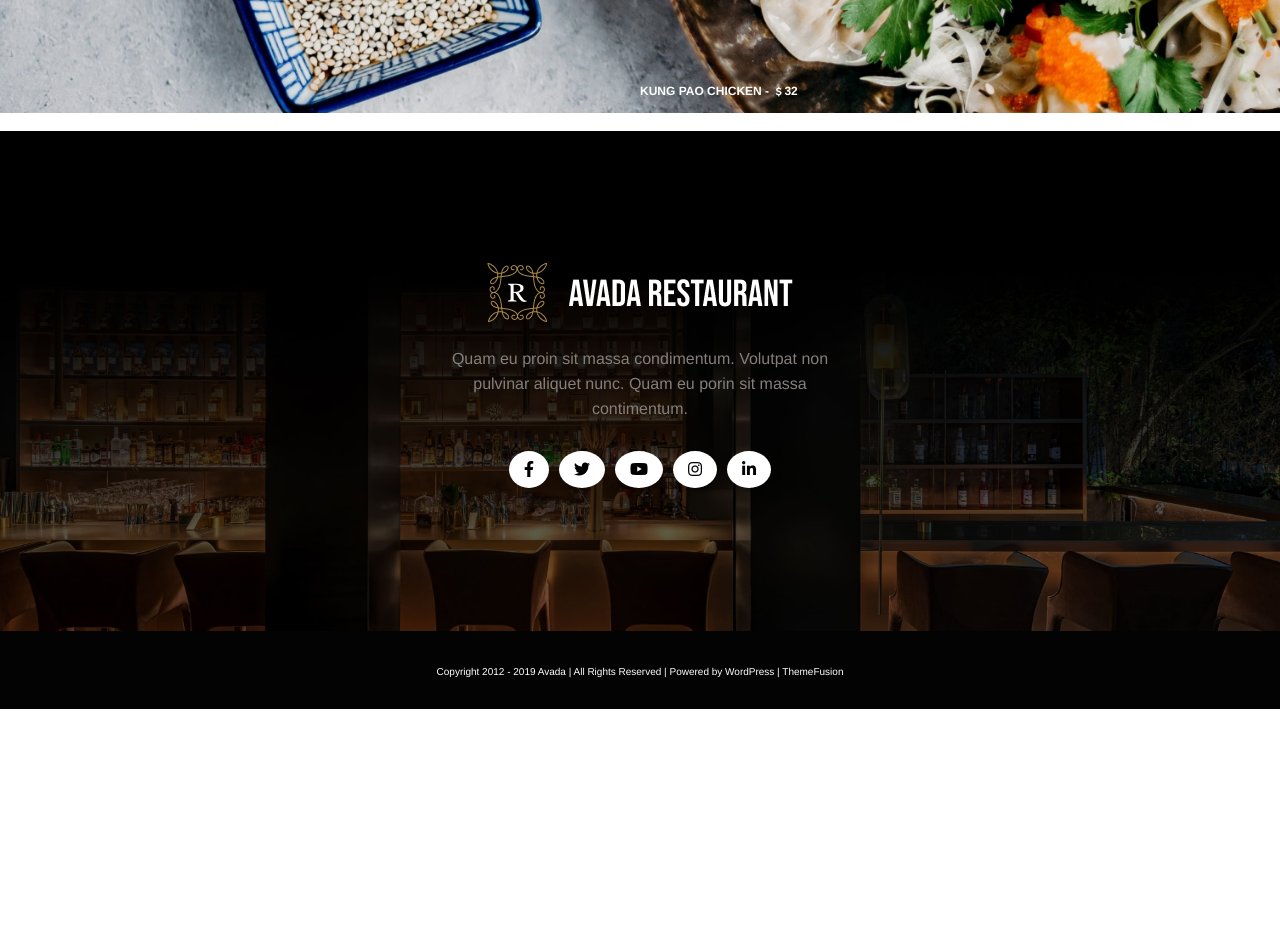
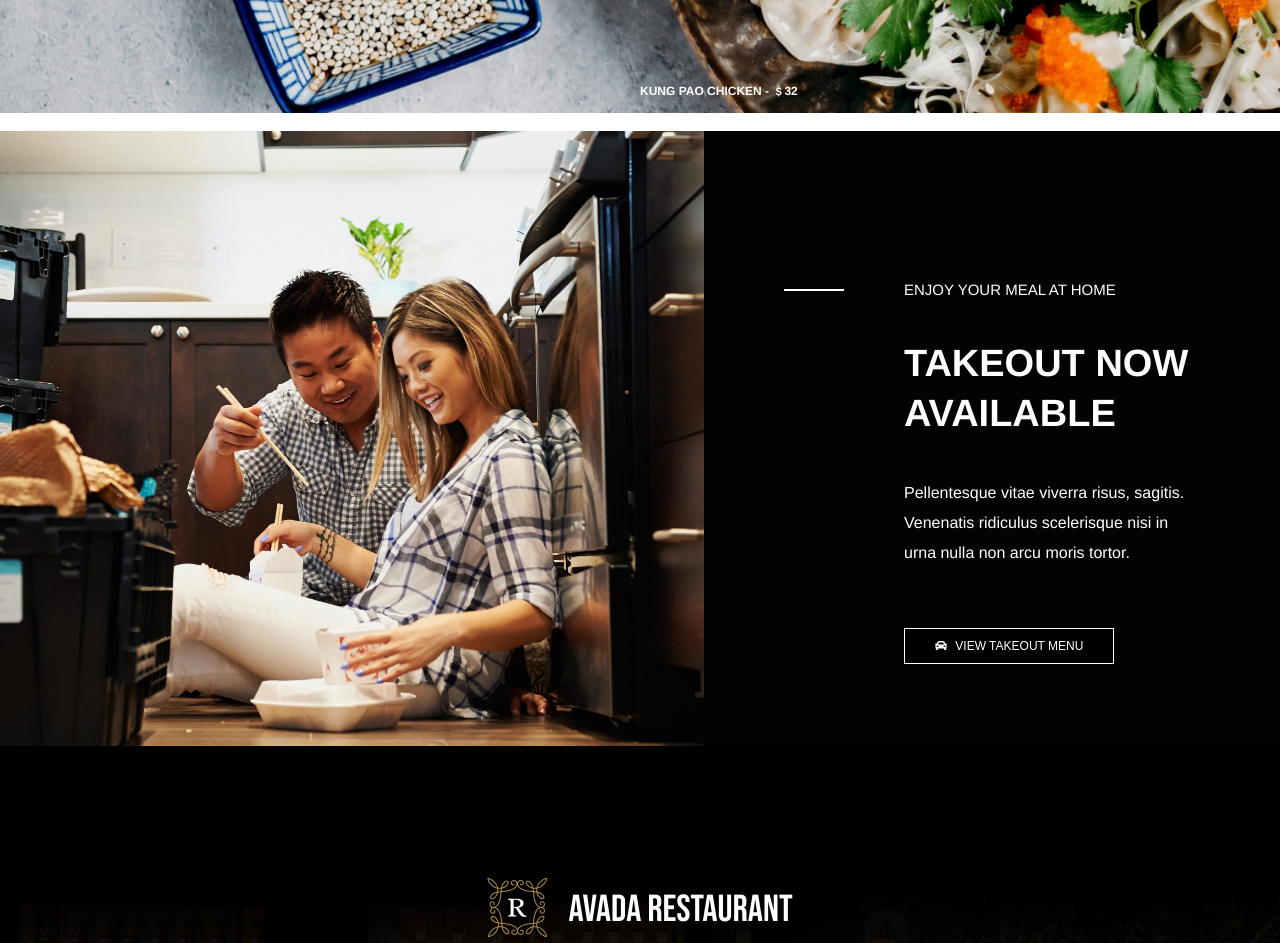
Before and after one commit to petrescuandreea/proj-html-vuejs, a Vue app: page / in a window 1280 px wide. Shown: the part 4700-5643 px from the top of the page. Before the commit the page ends 5409 px from the top, so only its background shows below. Built offline with nearby package versions, Linux system fonts and the light colour scheme.

Commit message:
Import component Takeout in component AppMain

```diff
--- a/src/components/AppMain.vue
+++ b/src/components/AppMain.vue
@@ -6,6 +6,7 @@
         <Team/>
         <KungPaoChicken/>
         <Bulletin/>
+        <Takeout/>
     </div>
 </template>
 
@@ -17,6 +18,7 @@
 import Team from '@/components/Team.vue';
 import KungPaoChicken from '@/components/KungPaoChicken.vue';
 import Bulletin from '@/components/Bulletin.vue';
+import Takeout from '@/components/Takeout.vue';
 
 export default {
   name: 'AppMain',
@@ -27,6 +29,7 @@
     Team,
     KungPaoChicken,
     Bulletin,
+    Takeout,
   }
 }
 </script>
```
